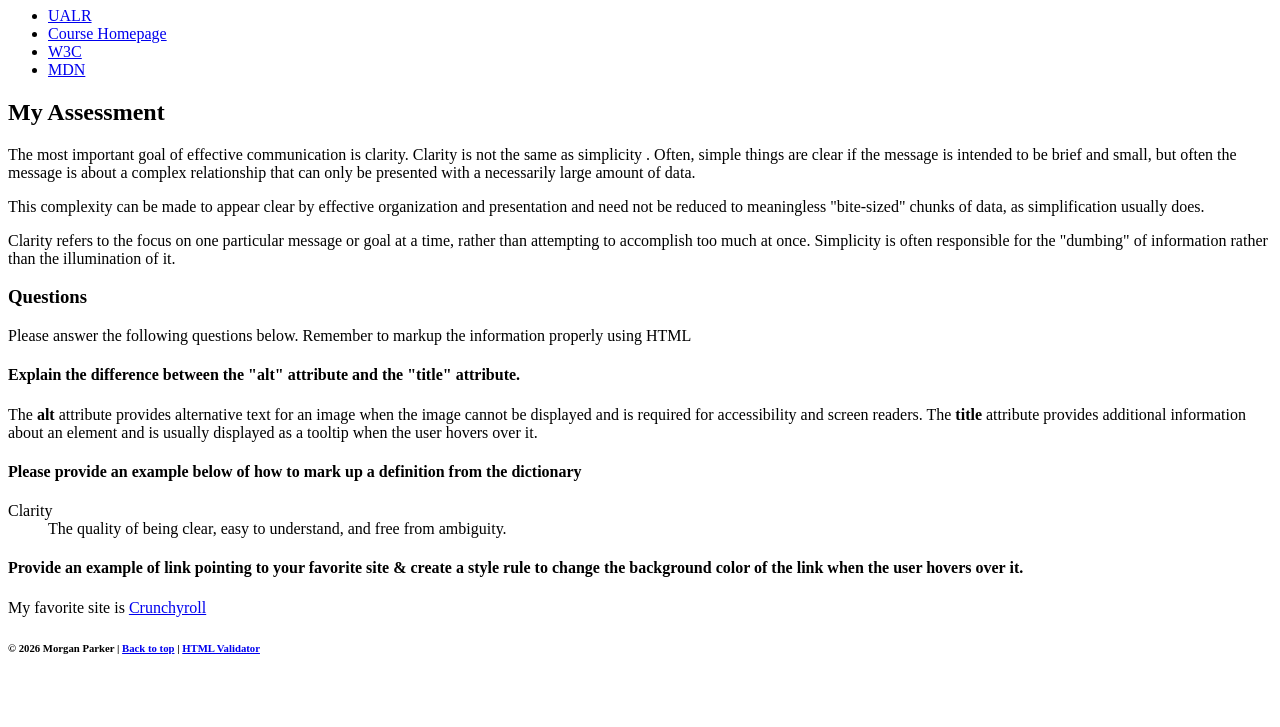
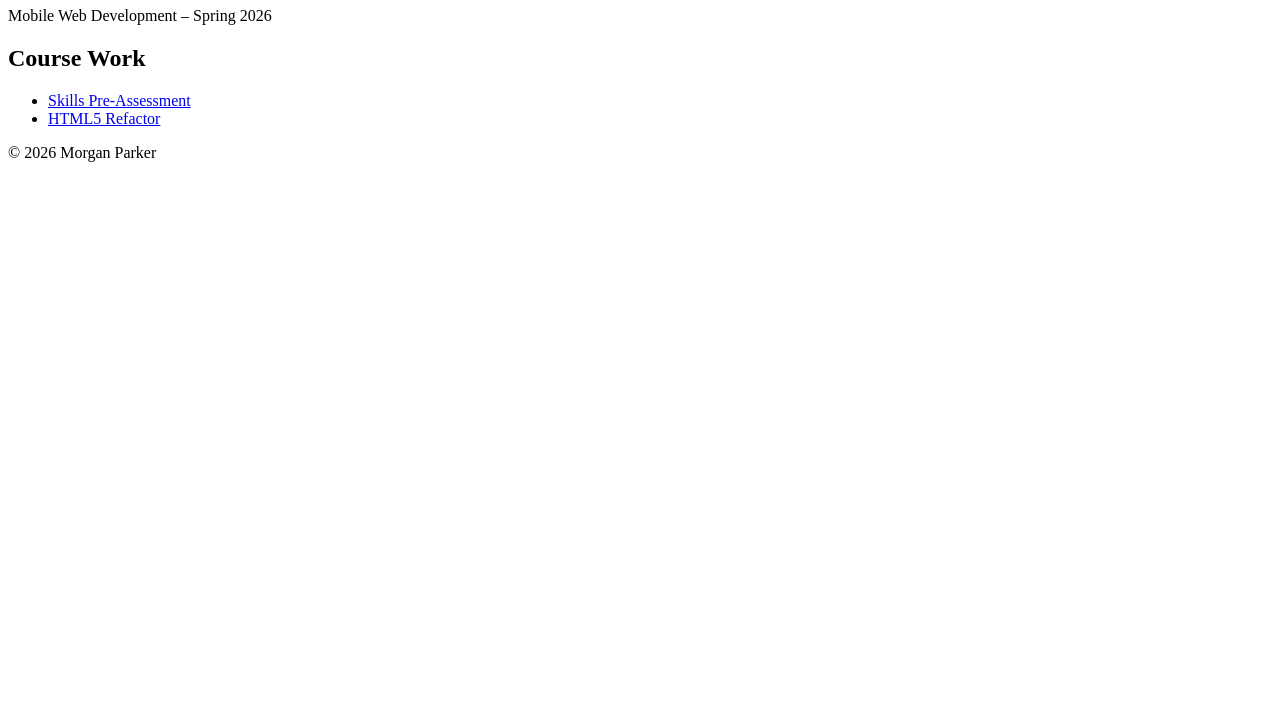
Before and after one commit to mparker5ualr/ifsc-1310, a plain HTML site: page index.html in a window 1280 px wide. Shown: the part 73-800 px from the top of the page. Drawn offline with Linux system fonts and the light colour scheme.

Commit message:
added index.html file under IFSC-1310, added HTML5-Refractor, Pre-assessment with index.html file under it, assets, css, and under those styles.css

```diff
--- /dev/null
+++ b/html5-refactor/assets/css/styles.css
@@ -0,0 +1,46 @@
+body {
+  background-color: #171717;
+  color: white;
+  font-family: Georgia, serif;
+  padding: 2rem;
+}
+
+h1 {
+  color: #ff9f43;
+  font-size: 3rem;
+  margin-bottom: 0.5rem;
+}
+
+h2 {
+  font-size: 2rem;
+  color: #ffb86b;
+  margin-top: 2.5rem;
+}
+
+p {
+  line-height: 1.6;
+  max-width: 700px;
+}
+
+ul {
+  margin-top: 1rem;
+}
+
+li {
+  margin-bottom: 0.75rem;
+}
+
+a {
+  color: #c792ea;
+  text-decoration: none;
+}
+
+a:hover {
+  text-decoration: underline;
+}
+
+footer {
+  margin-top: 3rem;
+  font-size: 0.9rem;
+  opacity: 0.8;
+}
--- a/index.html
+++ b/index.html
@@ -1,60 +1,40 @@
-<!doctype html>
+<!DOCTYPE html>
 <html lang="en">
 <head>
-  <meta charset="UTF-8"> <!-- Character encoding for the page -->
-  <meta name="description" content="This is a skills pre-assessment for Mobile Web Development"> <!-- Page description -->
-  <meta name="author" content="Morgan Parker"> <!-- Page author -->
-  <title>Morgan Parker – IFSC 3342 Pre-Assessment</title>
-
-  <link rel="stylesheet" href="assets/css/screen.css" media="screen">
+  <meta charset="UTF-8">
+  <meta name="author" content="Morgan Parker">
+  <meta name="viewport" content="width=device-width, initial-scale=1.0">
+  <title>Morgan Parker | Mobile Web Development</title>
 </head>
 <body>
-<div id="container">
-  <div id="header">
-    <h1><a href="index.html">Morgan Parker</a></h1>
-  </div>
-  <div id="nav">
-  <ul>
-    <li><a href="http://ualr.edu" title="University of Arkansas at Little Rock">UALR</a></li>
-    <li><a href="https://thomaswallace.net/course/mobile-web/spring-2018/" title="Course homepage for IFSC 3342">Course Homepage</a></li>
-    <li><a href="http://www.w3.org/" title="World Wide Web Consortium">W3C</a></li>
 
-    <li><a href="https://developer.mozilla.org/" title="MDN Web Docs">MDN</a></li>
-  </ul>
-</div>
-  <div id="content">
-    <h2>My Assessment</h2>
-    <p>The most important goal of effective communication is clarity. Clarity is not the same as simplicity . Often, simple things are clear if the message is intended to be brief and small, but often the message is about a complex relationship that can only be presented with a necessarily large amount of data. <p class="alert">This complexity can be made to appear clear by effective organization and presentation and need not be reduced to meaningless "bite-sized" chunks of data, as simplification usually does. </p>
-    <p>Clarity refers to the focus on one particular message or goal at a time, rather than attempting to accomplish too much at once. Simplicity is often responsible for the "dumbing" of information rather than the illumination of it.</p>
-    <h3>Questions</h3>
-    <p>Please answer the following questions below. Remember to markup the information properly using HTML</p>
-    <h4>Explain the difference between the &quot;alt&quot; attribute and the &quot;title&quot; attribute. </h4>
-    <p>
-The <strong>alt</strong> attribute provides alternative text for an image when the image cannot be displayed and is required for accessibility and screen readers.
-The <strong>title</strong> attribute provides additional information about an element and is usually displayed as a tooltip when the user hovers over it.
-</p>
-    <h4>Please provide an example below of how to mark up a definition from the dictionary</h4>
-    <dl>
-  <dt>Clarity</dt>
-  <dd>
-    The quality of being clear, easy to understand, and free from ambiguity.
-  </dd>
-</dl>
-    <h4>Provide an example of link pointing to your favorite site &amp; create a style rule to change the background color of the link when the user hovers over it. </h4>
-    <p>
-  My favorite site is
-  <a href="https://www.crunchyroll.com" class="favorite-link">Crunchyroll</a>
-</p>
-  </div>
-  <div id="footer">
-  <h6>
-    &copy; 2026 Morgan Parker |
-    <a href="#container">Back to top</a> |
-    <a href="https://validator.w3.org/nu/?doc=referer" target="_blank">
-      HTML Validator
+  <header>
+    <h1>Morgan Parker</h1>
+    <p>Mobile Web Development – Spring 2026</p>
+  </header>
+
+  <main>
+    <section>
+      <h2>Course Work</h2>
+      <ul>
+  <li>
+    <a href="pre-assessment/index.html">
+      Skills Pre-Assessment
     </a>
-  </h6>
-</div>
-</div>
+  </li>
+
+  <li>
+    <a href="html5-refactor/index.html">
+      HTML5 Refactor
+    </a>
+  </li>
+</ul>
+    </section>
+  </main>
+
+  <footer>
+    <p>© 2026 Morgan Parker</p>
+  </footer>
+
 </body>
 </html>
```
Also changed, not shown: html5-refactor/index.html (added, +16 -0 lines), pre-assessment/index.html (added, +33 -0 lines).
